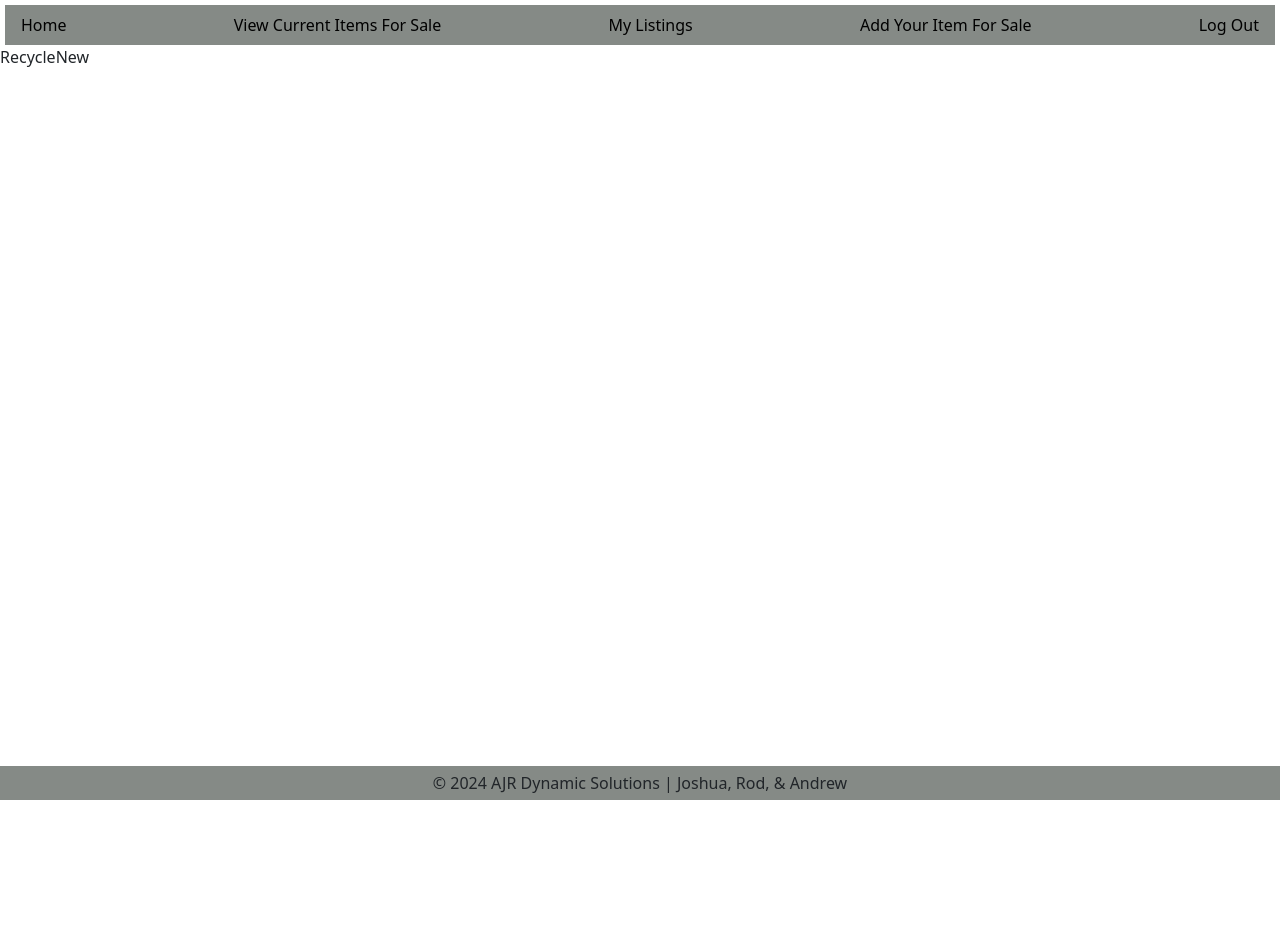
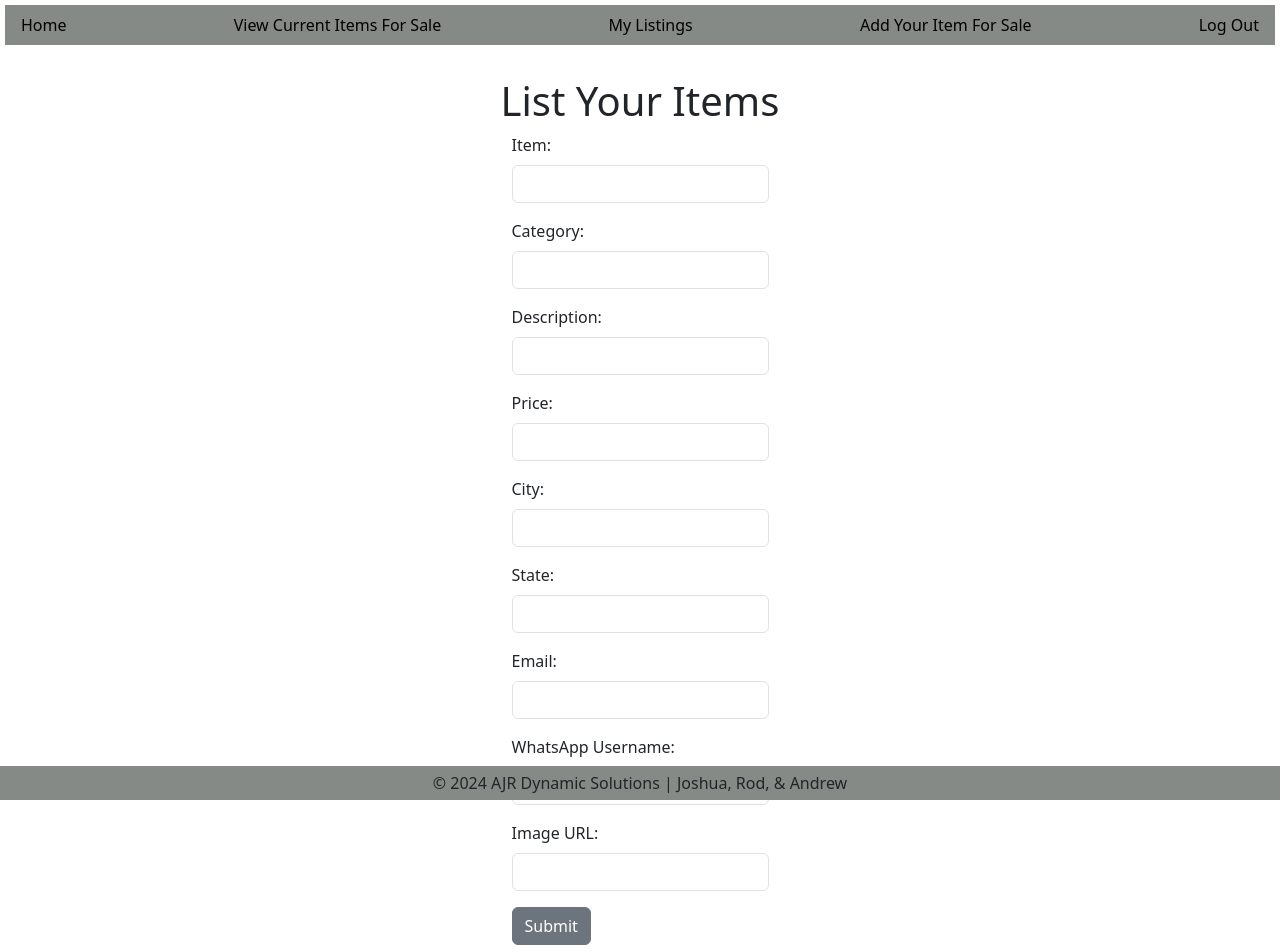
Before and after one commit to AJR-Dynamic-Solutions/ez-recycle-frontend, a React (Create React App) app: page /recyclenew in a window 1280 px wide. Shown: the top 952 px of the page. Before the commit the page ends 800 px from the top, so only its background shows below. Built offline with nearby package versions, Linux system fonts and the light colour scheme.

Commit message:
completed recyclenew

```diff
--- a/src/App.css
+++ b/src/App.css
@@ -64,3 +64,14 @@ a {
 .recycle-cards {
   width: 20rem;
 }
+
+.form-container {
+	align-items: center;
+	display: flex;
+	flex-direction: column;
+	justify-content: center;
+	margin: auto;
+	max-width: 500px;
+	padding: 2rem;
+	width: 100%;
+}
--- a/src/App.js
+++ b/src/App.js
@@ -18,6 +18,10 @@ import RecycleNew from "./pages/RecycleNew";
 const App = () => {
   const [currentUser, setCurrentUser] = useState(mockUsers[0]);
   const [recycles, setRecycles] = useState(mockRecycle);
+
+  const createRecycle = (recycle) => {
+    console.log(recycle);
+  };
 
   return (
     <>
@@ -47,7 +51,12 @@ const App = () => {
         />
         <Route
           path="/recyclenew"
-          element={<RecycleNew currentUser={currentUser} />}
+          element={
+            <RecycleNew
+              currentUser={currentUser}
+              createRecycle={createRecycle}
+            />
+          }
         />
         <Route
           path="/recycleedit/:id"
--- a/src/pages/RecycleNew.js
+++ b/src/pages/RecycleNew.js
@@ -1,9 +1,128 @@
-import React from 'react'
+import React, { useState } from "react";
+import { Button, Form, FormGroup, Label, Input } from "reactstrap";
+import { useNavigate } from "react-router-dom";
 
-const RecycleNew = () => {
+const RecycleNew = ({ createRecycle, currentUser }) => {
+  const navigate = useNavigate();
+  const [myRecycle, setMyRecycle] = useState({
+    item: "",
+    category: "",
+    description: "",
+    price: "",
+    city: "",
+    state: "",
+    email: "",
+    whatsapp_user: "",
+    image: "",
+    user_id: currentUser?.id,
+  });
+
+  const handleChange = (e) => {
+    setMyRecycle({ ...myRecycle, [e.target.name]: e.target.value });
+  };
+
+  const handleSubmit = () => {
+    createRecycle(myRecycle);
+    navigate("/myrecycles");
+  };
+
   return (
-    <div>RecycleNew</div>
-  )
-}
+    <>
+      {currentUser?.id && (
+        <div className="form-container">
+          <h1>List Your Items</h1>
+          <Form className="form">
+            <FormGroup className="form-group item">
+              <Label for="item">Item: </Label>
+              <Input
+                type="text"
+                name="item"
+                onChange={handleChange}
+                value={myRecycle.item}
+              />
+            </FormGroup>
+            <FormGroup className="form-group group category">
+              <Label for="category">Category: </Label>
+              <Input
+                type="text"
+                name="category"
+                onChange={handleChange}
+                value={myRecycle.category}
+              />
+            </FormGroup>
+            <FormGroup className="form-group description">
+              <Label for="description">Description: </Label>
+              <Input
+                type="text"
+                name="description"
+                onChange={handleChange}
+                value={myRecycle.description}
+              />
+            </FormGroup>
+            <FormGroup className="form-group price">
+              <Label for="price">Price: </Label>
+              <Input
+                type="text"
+                name="price"
+                onChange={handleChange}
+                value={myRecycle.price}
+              />
+            </FormGroup>
+            <FormGroup className="form-group group city">
+              <Label for="city">City: </Label>
+              <Input
+                type="text"
+                name="city"
+                onChange={handleChange}
+                value={myRecycle.city}
+              />
+            </FormGroup>
+            <FormGroup className="form-group state">
+              <Label for="state">State: </Label>
+              <Input
+                type="text"
+                name="state"
+                onChange={handleChange}
+                value={myRecycle.state}
+              />
+            </FormGroup>
+            <FormGroup className="form-group email">
+              <Label for="email">Email: </Label>
+              <Input
+                type="email"
+                name="email"
+                onChange={handleChange}
+                value={myRecycle.email}
+              />
+            </FormGroup>
+            <FormGroup className="form-group whatsapp_user">
+              <Label for="whatsapp_user">WhatsApp Username: </Label>
+              <Input
+                type="whatsapp_user"
+                name="whatsapp_user"
+                onChange={handleChange}
+                value={myRecycle.whatsapp_user}
+              />
+            </FormGroup>
+            <FormGroup className="form-group image">
+              <Label for="image">Image URL: </Label>
+              <Input
+                type="text"
+                name="image"
+                onChange={handleChange}
+                value={myRecycle.image}
+              />
+            </FormGroup>
+            <div className="submit">
+              <Button onClick={handleSubmit} className="new-button">
+                Submit
+              </Button>
+            </div>
+          </Form>
+        </div>
+      )}
+    </>
+  );
+};
 
-export default RecycleNew
+export default RecycleNew;
```
Also changed, not shown: 1 other file (tests, documents, lock files or other folders).
